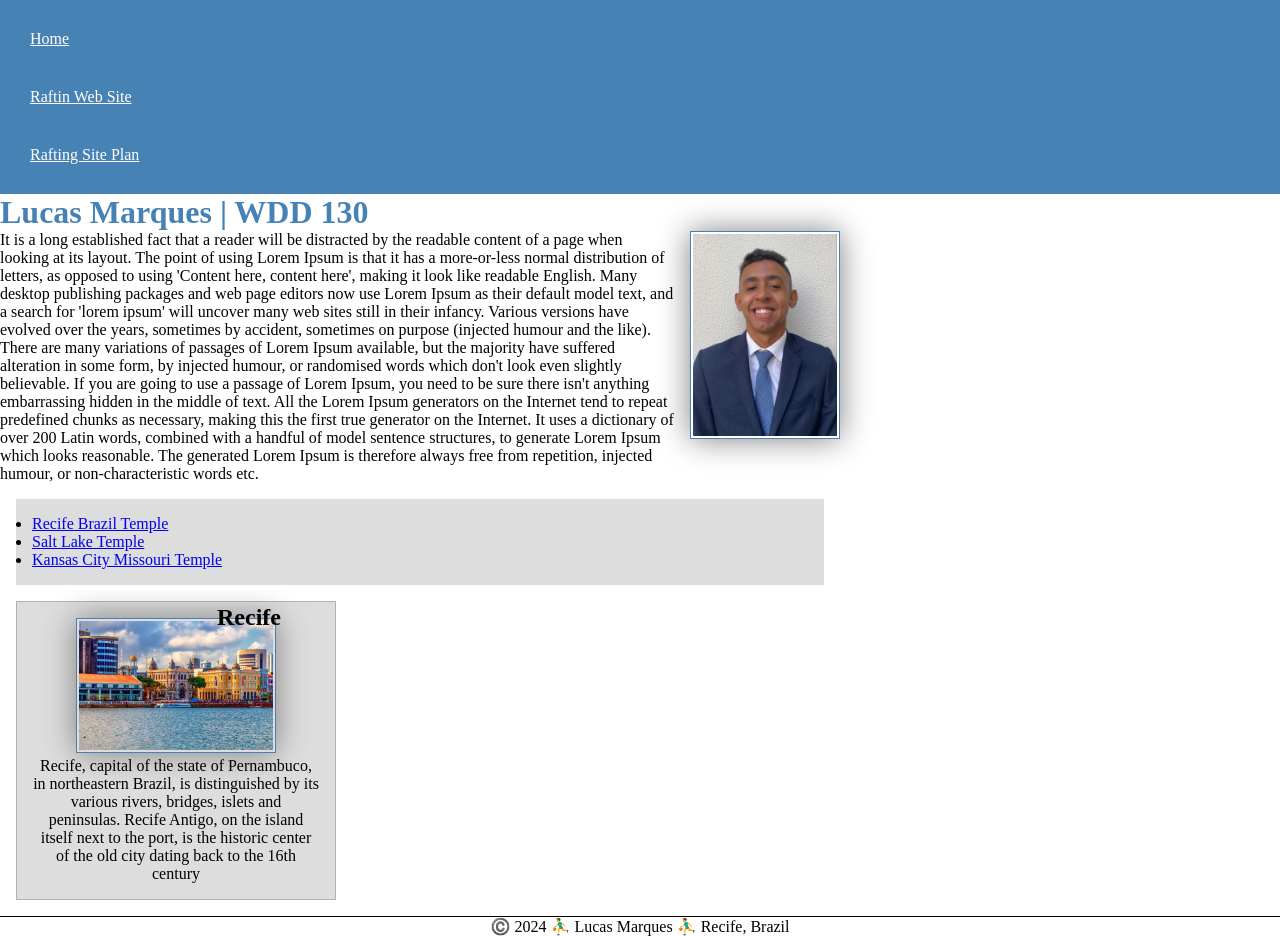
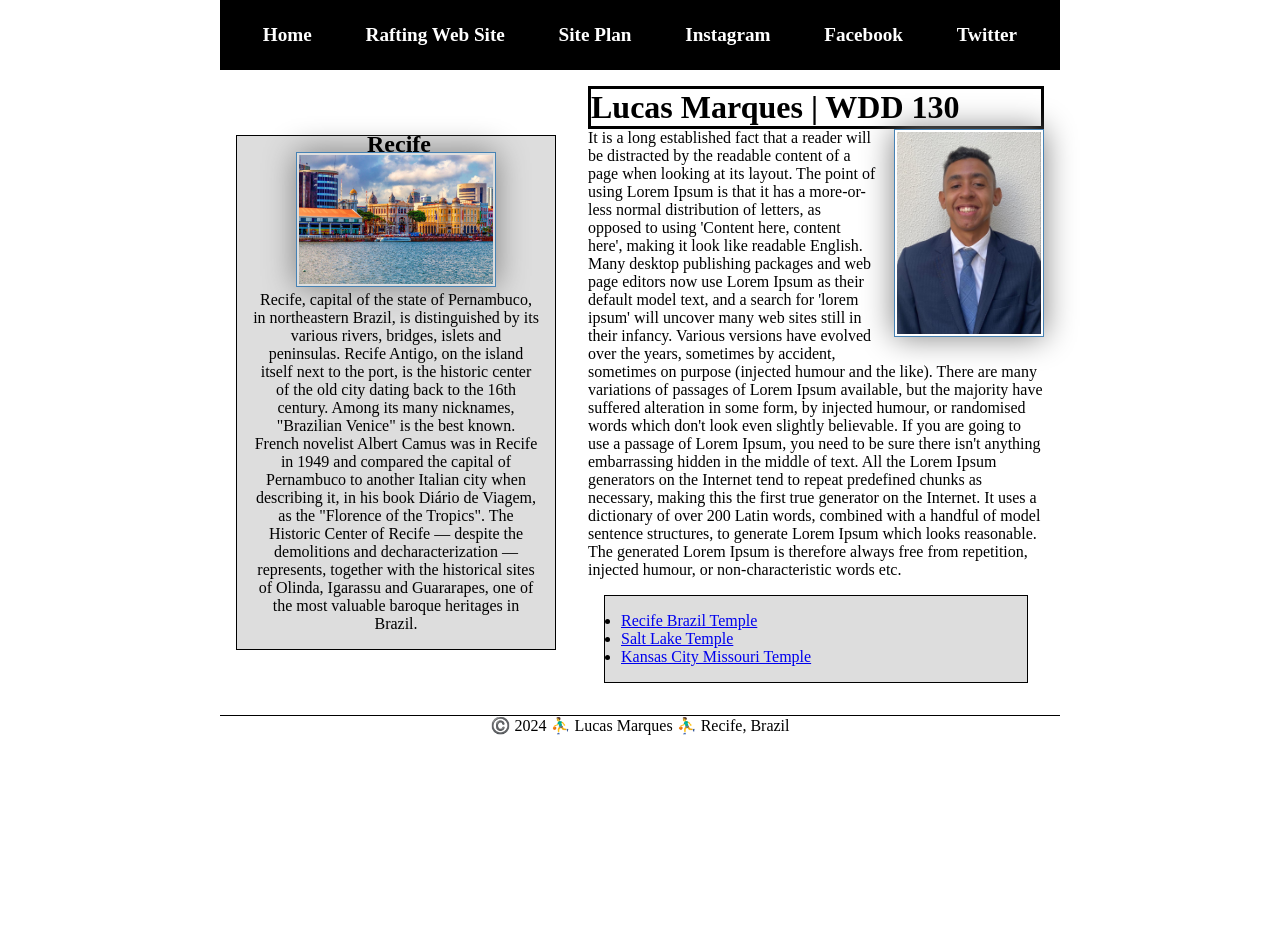
Before and after one commit to lucasmduarte/wdd130, a plain HTML site: page index.html in a window 1280 px wide. After the commit the page ends 800 px from the top, so only its background shows below. Drawn offline with Linux system fonts and the light colour scheme.

Commit message:
Atualizações no arquivo index.html e styles.css

```diff
--- a/index.html
+++ b/index.html
@@ -13,10 +13,14 @@
         <header>
         <nav>
             <a href="#">Home</a>
-            <a href="wwr/" Rafting Website>Raftin Web Site</a>
-            <a href="wwr/site-plan-rafting.html">Rafting Site Plan</a>
+            <a href="wwr/about.html"Rafting Website>Rafting Web Site</a>
+            <a href="wwr/site-plan-rafting.html">Site Plan</a>
+            <a href="https://www.instagram.com/zuck/">Instagram</a>
+            <a href="https://www.facebook.com/zuck/?locale=pt_BR">Facebook</a>
+            <a href="https://twitter.com/elonmusk">Twitter</a>
         </nav>
         </header>
+       <div class="grid">
         <main>
             <h1>Lucas Marques | WDD 130</h1>
             <img src="images/profile.jpg.jpg" alt="Hello, my name is Lucas Marques" width="200">
@@ -32,8 +36,9 @@
         <aside class="box">
             <h2>Recife</h2>
             <img src="images/recife.jpeg" alt="Recife landscape">
-            <p>Recife, capital of the state of Pernambuco, in northeastern Brazil, is distinguished by its various rivers, bridges, islets and peninsulas. Recife Antigo, on the island itself next to the port, is the historic center of the old city dating back to the 16th century</p>
+            <p>Recife, capital of the state of Pernambuco, in northeastern Brazil, is distinguished by its various rivers, bridges, islets and peninsulas. Recife Antigo, on the island itself next to the port, is the historic center of the old city dating back to the 16th century. Among its many nicknames, "Brazilian Venice" is the best known. French novelist Albert Camus was in Recife in 1949 and compared the capital of Pernambuco to another Italian city when describing it, in his book Diário de Viagem, as the "Florence of the Tropics". The Historic Center of Recife — despite the demolitions and decharacterization — represents, together with the historical sites of Olinda, Igarassu and Guararapes, one of the most valuable baroque heritages in Brazil.</p>
         </aside>
+    </div>
         <footer>
         <p>©️ 2024 ⛹️‍♂️ Lucas Marques ⛹️‍♂️ Recife, Brazil</p>
         </footer>
--- a/styles/styles.css
+++ b/styles/styles.css
@@ -9,17 +9,10 @@ main img {
     margin: 0 0 1rem 1rem;
 }
 
-
-aside {
-    width: 20em;
-    text-align: center;
-    position: relative;
-}
-
 aside h2 {
     position: absolute;
-    top: 2px;
-    left: 200px;
+    top: -5px;
+    left: 130px;
 }
 
 
@@ -30,18 +23,27 @@ aside h2 {
 }
 
 nav {
-    background-color: steelblue;
-    padding: 10px;
+    background-color: black;
+    padding: 1rem;
+    display: flex;
+    justify-content: space-around;
+    align-items: center;
 }
 
 nav a {
-    color: white;
-    display: block;
-    padding: 20px;
+        display: block;
+        padding: 0.5rem;
+        text-decoration: none;
+        font-size: 1.2rem;
+        font-weight: 700;
+        color: white;
+
 }
 
 h1 {
-    color: steelblue;
+
+    border-style: solid;
+
 }
 
 img {
@@ -86,11 +88,34 @@ footer {
     text-align: center;
 }
 
+header, .grid, footer {
+    max-width: 840px;
+    margin: 0 auto;
+}
+
+.grid {
+    display: grid;
+    align-items: center;
+}
+
+main {
+    grid-column: 2/3;
+    margin: 1rem;
+}
+
+aside {
+    width: 20rem;
+    position: relative;
+    grid-column: 1/2;
+    grid-row: 1/2;
+}
+
+
 /* Class Selectors*/
 
 .box {
     margin: 1rem;
-    border: 1px solid rgba 0, 0, 0, .1;
+    border: 1px solid black;
     padding: 1rem;
     background-color: #ddd;
     color: #000;
```
